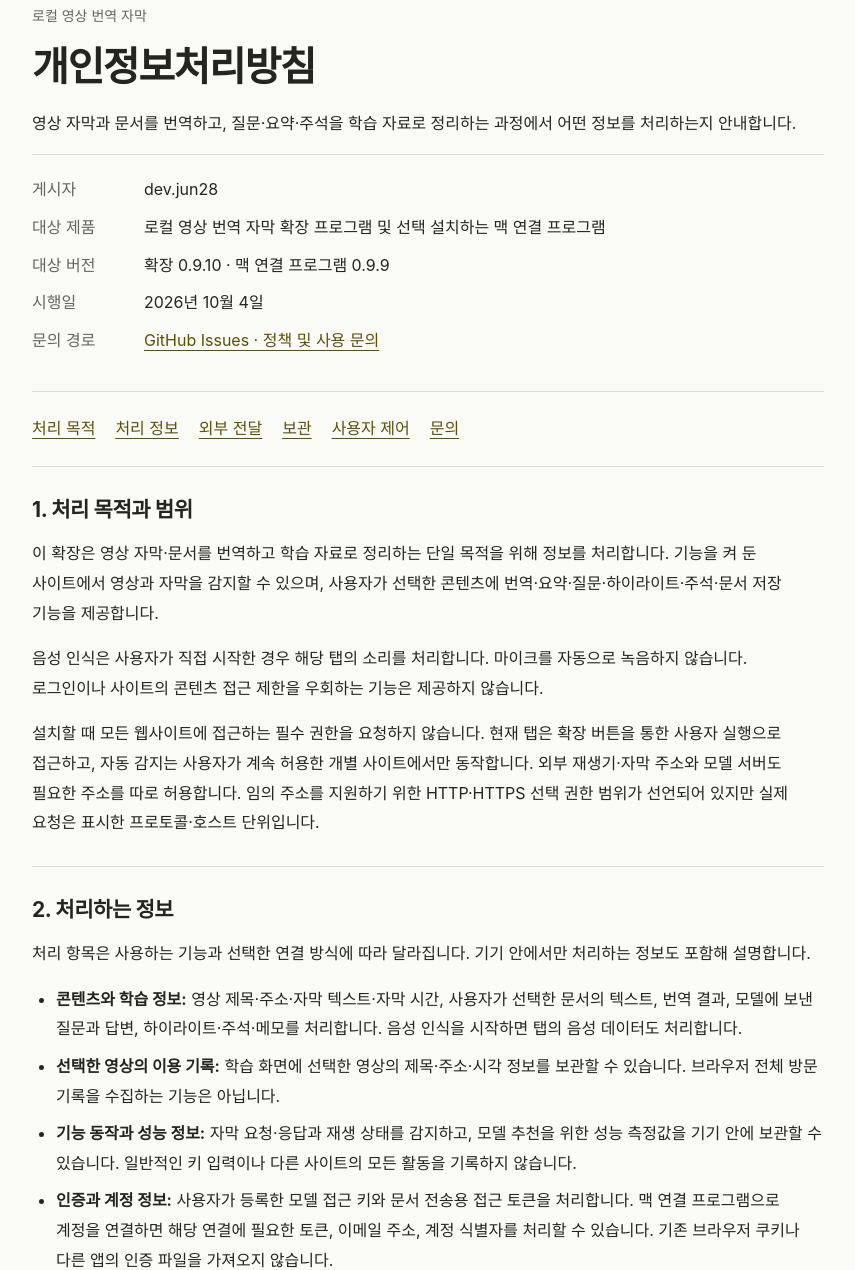
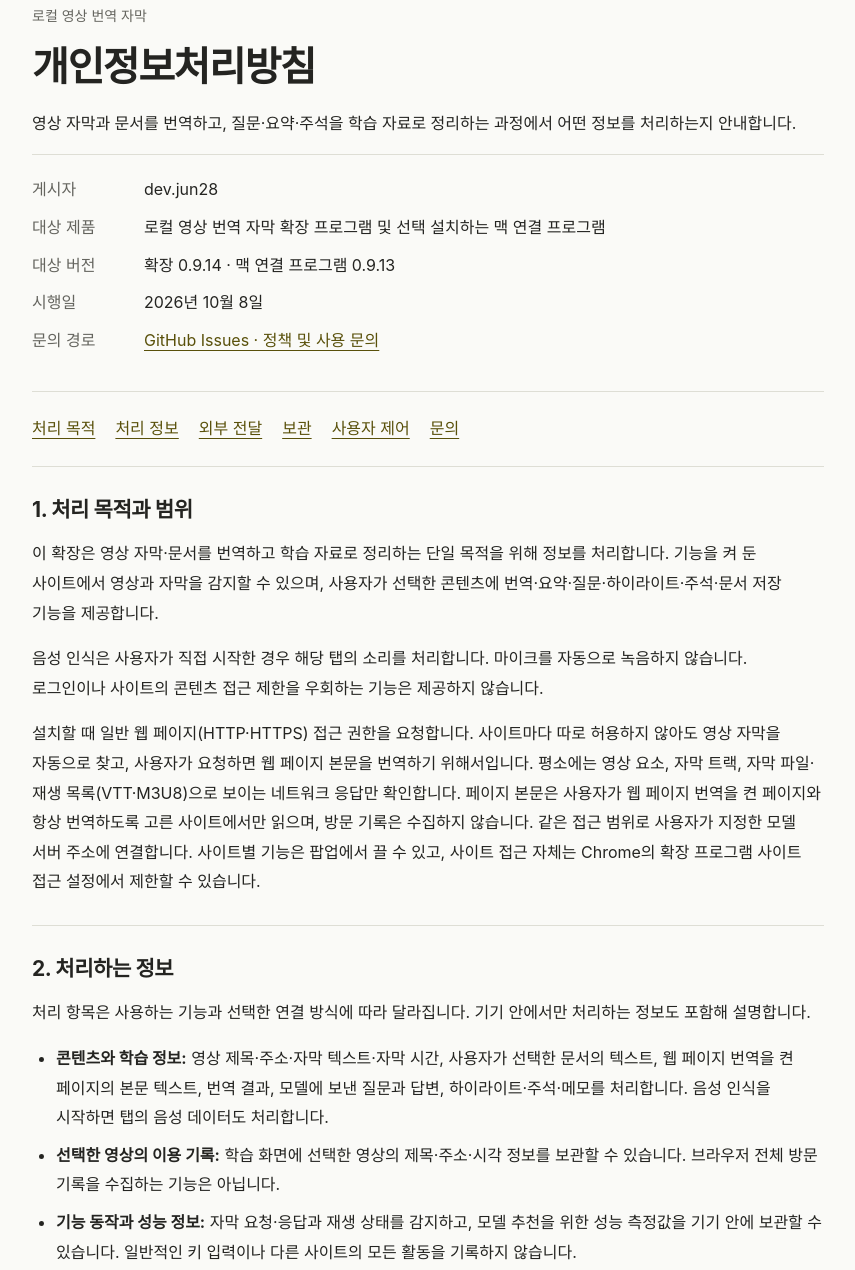
Before and after one commit to CastleJun/local-video-subtitles-privacy, a plain HTML site: page index.html in a window 1280 px wide. Shown: the part 53-1323 px from the top of the page, without its empty margins (212-1067 px from the left). Drawn offline with Linux system fonts and the light colour scheme.

Commit message:
개인정보처리방침에 0.9.14 웹 페이지 번역과 설치 시 접근 반영

```diff
--- a/index.html
+++ b/index.html
@@ -42,8 +42,8 @@
         <dl class="meta">
           <dt>게시자</dt><dd>dev.jun28</dd>
           <dt>대상 제품</dt><dd>로컬 영상 번역 자막 확장 프로그램 및 선택 설치하는 맥 연결 프로그램</dd>
-          <dt>대상 버전</dt><dd>확장 0.9.10 · 맥 연결 프로그램 0.9.9</dd>
-          <dt>시행일</dt><dd><time datetime="2026-10-04">2026년 10월 4일</time></dd>
+          <dt>대상 버전</dt><dd>확장 0.9.14 · 맥 연결 프로그램 0.9.13</dd>
+          <dt>시행일</dt><dd><time datetime="2026-10-08">2026년 10월 8일</time></dd>
           <dt>문의 경로</dt><dd><a href="https://github.com/CastleJun/local-video-subtitles-privacy/issues">GitHub Issues · 정책 및 사용 문의</a></dd>
         </dl>
       </header>
@@ -63,14 +63,14 @@
         <h2>1. 처리 목적과 범위</h2>
         <p>이 확장은 영상 자막·문서를 번역하고 학습 자료로 정리하는 단일 목적을 위해 정보를 처리합니다. 기능을 켜 둔 사이트에서 영상과 자막을 감지할 수 있으며, 사용자가 선택한 콘텐츠에 번역·요약·질문·하이라이트·주석·문서 저장 기능을 제공합니다.</p>
         <p>음성 인식은 사용자가 직접 시작한 경우 해당 탭의 소리를 처리합니다. 마이크를 자동으로 녹음하지 않습니다. 로그인이나 사이트의 콘텐츠 접근 제한을 우회하는 기능은 제공하지 않습니다.</p>
-        <p>설치할 때 모든 웹사이트에 접근하는 필수 권한을 요청하지 않습니다. 현재 탭은 확장 버튼을 통한 사용자 실행으로 접근하고, 자동 감지는 사용자가 계속 허용한 개별 사이트에서만 동작합니다. 외부 재생기·자막 주소와 모델 서버도 필요한 주소를 따로 허용합니다. 임의 주소를 지원하기 위한 HTTP·HTTPS 선택 권한 범위가 선언되어 있지만 실제 요청은 표시한 프로토콜·호스트 단위입니다.</p>
+        <p>설치할 때 일반 웹 페이지(HTTP·HTTPS) 접근 권한을 요청합니다. 사이트마다 따로 허용하지 않아도 영상 자막을 자동으로 찾고, 사용자가 요청하면 웹 페이지 본문을 번역하기 위해서입니다. 평소에는 영상 요소, 자막 트랙, 자막 파일·재생 목록(VTT·M3U8)으로 보이는 네트워크 응답만 확인합니다. 페이지 본문은 사용자가 웹 페이지 번역을 켠 페이지와 항상 번역하도록 고른 사이트에서만 읽으며, 방문 기록은 수집하지 않습니다. 같은 접근 범위로 사용자가 지정한 모델 서버 주소에 연결합니다. 사이트별 기능은 팝업에서 끌 수 있고, 사이트 접근 자체는 Chrome의 확장 프로그램 사이트 접근 설정에서 제한할 수 있습니다.</p>
       </section>
 
       <section id="data">
         <h2>2. 처리하는 정보</h2>
         <p>처리 항목은 사용하는 기능과 선택한 연결 방식에 따라 달라집니다. 기기 안에서만 처리하는 정보도 포함해 설명합니다.</p>
         <ul>
-          <li><strong>콘텐츠와 학습 정보:</strong> 영상 제목·주소·자막 텍스트·자막 시간, 사용자가 선택한 문서의 텍스트, 번역 결과, 모델에 보낸 질문과 답변, 하이라이트·주석·메모를 처리합니다. 음성 인식을 시작하면 탭의 음성 데이터도 처리합니다.</li>
+          <li><strong>콘텐츠와 학습 정보:</strong> 영상 제목·주소·자막 텍스트·자막 시간, 사용자가 선택한 문서의 텍스트, 웹 페이지 번역을 켠 페이지의 본문 텍스트, 번역 결과, 모델에 보낸 질문과 답변, 하이라이트·주석·메모를 처리합니다. 음성 인식을 시작하면 탭의 음성 데이터도 처리합니다.</li>
           <li><strong>선택한 영상의 이용 기록:</strong> 학습 화면에 선택한 영상의 제목·주소·시각 정보를 보관할 수 있습니다. 브라우저 전체 방문 기록을 수집하는 기능은 아닙니다.</li>
           <li><strong>기능 동작과 성능 정보:</strong> 자막 요청·응답과 재생 상태를 감지하고, 모델 추천을 위한 성능 측정값을 기기 안에 보관할 수 있습니다. 일반적인 키 입력이나 다른 사이트의 모든 활동을 기록하지 않습니다.</li>
           <li><strong>인증과 계정 정보:</strong> 사용자가 등록한 모델 접근 키와 문서 전송용 접근 토큰을 처리합니다. 맥 연결 프로그램으로 계정을 연결하면 해당 연결에 필요한 토큰, 이메일 주소, 계정 식별자를 처리할 수 있습니다. 기존 브라우저 쿠키나 다른 앱의 인증 파일을 가져오지 않습니다.</li>
@@ -83,6 +83,7 @@
         <h2>3. 외부 연결과 정보 전달</h2>
         <h3>번역·요약·질문 모델</h3>
         <p>모델을 선택해 기능을 실행하면 필요한 자막·문서 텍스트, 번역 언어·지시·용어집, 분석할 자막·질문·최근 대화가 해당 제공자에 전달될 수 있습니다. 등록한 접근 키는 연결하도록 설정한 서버 출처에 사용합니다.</p>
+        <p>웹 페이지 번역을 켜면 화면에 보이거나 곧 보일 문단의 텍스트가 선택한 번역 모델에 전달됩니다. 번역 엔진으로 Chrome 내장 번역을 고르면 텍스트를 외부로 보내지 않고 기기 안에서 번역하며, 언어 조합마다 처음 사용할 때 Chrome이 번역 모델을 내려받습니다.</p>
         <p>Ollama·LM Studio 같은 로컬 주소에 연결할 수 있고, OpenAI·OpenRouter 또는 사용자가 등록한 호환 서비스 같은 외부 제공자에 연결할 수도 있습니다. 로컬 주소의 서버가 다시 클라우드 모델을 호출하는 경우 기기 밖에서 처리될 수 있으므로 주소가 로컬이라는 이유만으로 외부 전송이 없다고 보장하지 않습니다.</p>
         <p>모델 제공자의 이용 한도, 보관·삭제·학습 사용 여부는 해당 제공자의 정책과 계정 설정에 따릅니다. 개인 주석을 모델에 자동으로 보내지 않지만, 사용자가 외부 저장소로 보내는 학습 문서에 주석·메모를 포함하면 그 내용도 함께 전달됩니다.</p>
 
@@ -102,7 +103,7 @@
         <h2>4. 보관 위치와 기간</h2>
         <ul>
           <li><strong>Chrome 동기화 저장소:</strong> 번역·표시 설정과 용어집을 보관합니다. 사용자가 Chrome 동기화를 켜면 브라우저 계정 설정에 따라 동기화될 수 있습니다.</li>
-          <li><strong>Chrome 프로필의 로컬 저장소:</strong> 서버 출처별 모델 접근 키, 번역 캐시, 음성 인식 설정, 자동 감지를 허용한 사이트 목록, 허용된 기기 사양과 성능 측정값을 보관할 수 있습니다.</li>
+          <li><strong>Chrome 프로필의 로컬 저장소:</strong> 서버 출처별 모델 접근 키, 영상 자막의 번역 캐시, 음성 인식 설정, 기능을 끈 사이트와 항상 번역하도록 고른 사이트 목록, 허용된 기기 사양과 성능 측정값을 보관할 수 있습니다. 웹 페이지 본문과 그 번역은 보관하지 않으며 페이지를 닫으면 사라집니다.</li>
           <li><strong>브라우저 세션 저장소:</strong> 질문·답변과 주석을 포함한 학습 노트 사본을 보관합니다. 영구 백업이 아니므로 필요한 문서는 별도로 저장해야 합니다.</li>
           <li><strong>브라우저의 IndexedDB:</strong> 지원되는 폴더 저장 방식에서 사용자가 고른 저장 폴더 정보와 파일 접근 핸들을 보관할 수 있습니다.</li>
           <li><strong>맥 연결 프로그램:</strong> 연결에 필요한 계정 정보와 로그인 토큰을 앱 전용 로컬 파일에 보관합니다. 공식 노션 명령줄 도구의 로그인 상태는 해당 도구가 관리합니다.</li>
@@ -114,7 +115,7 @@
       <section id="control">
         <h2>5. 사용자 제어와 삭제</h2>
         <p>해당 화면에서 사이트 기능을 끄거나 음성 인식을 중지하고, 모델 설정·접근 키를 변경하거나 계정에서 로그아웃할 수 있습니다. 프로세서·메모리 정보 권한은 기본 자막 번역에 필수적이지 않습니다.</p>
-        <p>사이트 접근은 팝업에서 해제하고 서버 접근은 Chrome의 확장 권한 설정에서 취소할 수 있습니다. 사이트 접근 해제 시 자막 감지·표시를 중지하고 이후 요청을 제한하지만 이미 서버로 전달한 데이터와 계산을 회수하지는 못합니다. 단순 기능 끄기와 Chrome 접근 권한 취소는 서로 다른 동작입니다.</p>
+        <p>사이트별 기능은 팝업의 스위치로 끄고, 사이트·서버 접근은 Chrome의 확장 프로그램 사이트 접근 설정에서 제한할 수 있습니다. 접근을 제한하면 해당 사이트의 자막 감지·표시를 중지하고 이후 요청을 제한하지만 이미 서버로 전달한 데이터와 계산을 회수하지는 못합니다. 단순 기능 끄기와 Chrome 접근 권한 제한은 서로 다른 동작입니다.</p>
         <p>맥 연결 프로그램에서 로그아웃하면 로그인 토큰을 지우지만 등록 이메일과 계정 식별자가 남을 수 있습니다. 계정 정보까지 모두 제거하려면 연결 프로그램의 앱 데이터도 별도로 관리해야 합니다. 제공자에서 접근 권한이나 토큰을 취소하려면 해당 제공자의 계정 관리 화면을 이용해야 합니다.</p>
         <p>다운로드한 파일은 파일 시스템에서, 외부에 저장한 문서는 해당 서비스에서 사용자가 관리·삭제합니다. 저장 폴더 접근 권한과 브라우저 프로필의 저장 데이터도 브라우저 설정에서 별도로 관리할 수 있습니다. 기기에만 저장된 파일과 데이터에 게시자가 원격으로 접근해 대신 삭제하는 기능은 없습니다.</p>
       </section>
@@ -137,7 +138,7 @@
         <p>처리 항목이나 연결 방식이 바뀌면 이 정책과 제품 내 안내를 갱신하고 시행일을 변경합니다.</p>
       </section>
 
-      <footer>로컬 영상 번역 자막 · 개인정보처리방침 · 시행일 2026년 10월 4일</footer>
+      <footer>로컬 영상 번역 자막 · 개인정보처리방침 · 시행일 2026년 10월 8일</footer>
     </main>
   </body>
 </html>
```
